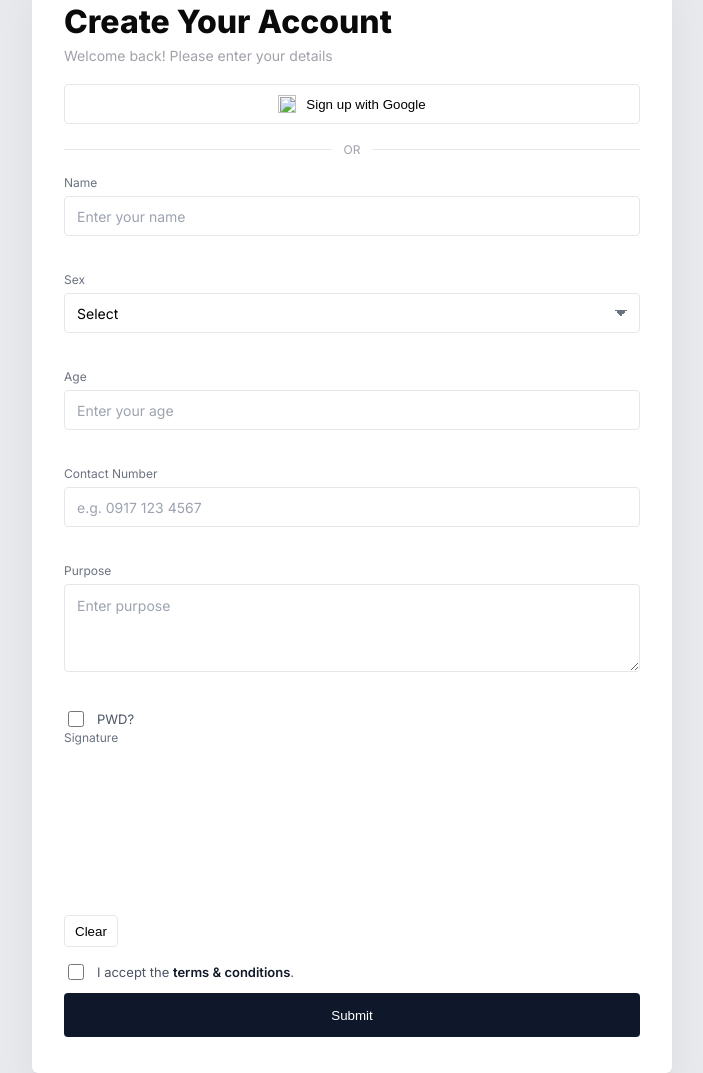
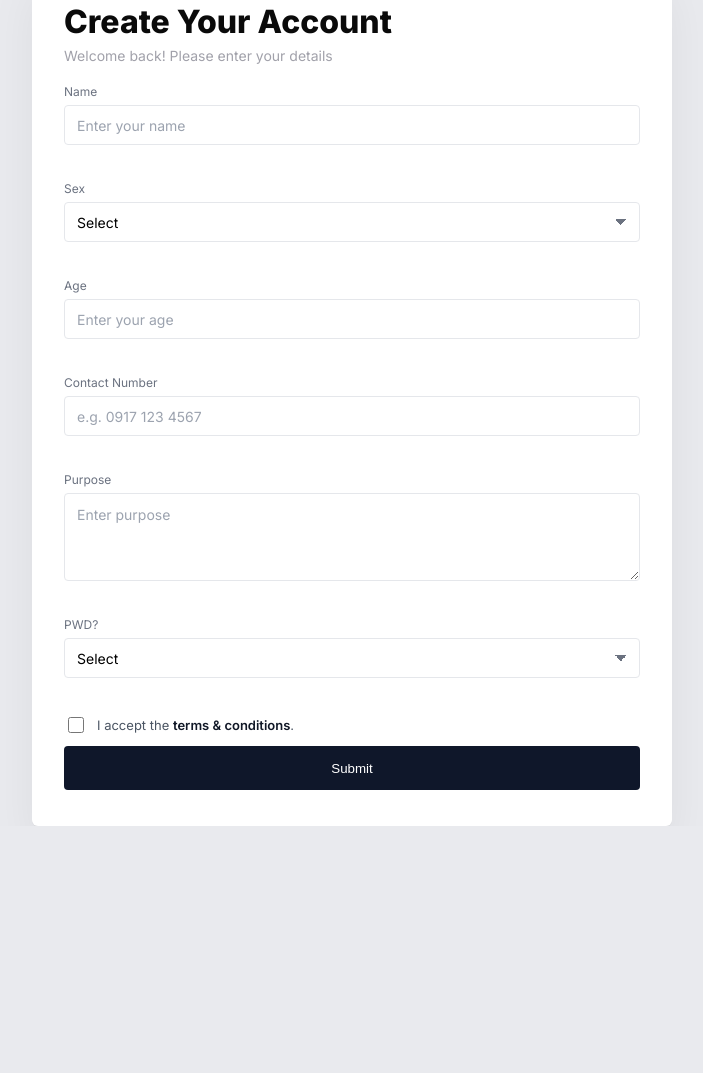
Before and after one commit to JaykeeAbaa/reg, a plain HTML site: page index.html in a window 1280 px wide. Shown: the part 33-1106 px from the top of the page, without its empty margins (288-991 px from the left). After the commit the page ends 859 px from the top, so only its background shows below. Drawn offline with Linux system fonts and the light colour scheme.

Commit message:
Update index.html

```diff
--- a/index.html
+++ b/index.html
@@ -16,12 +16,7 @@
           <h1 id="create-title" class="title">Create Your Account</h1>
           <p class="subtitle">Welcome back! Please enter your details</p>
 
-          <button class="btn btn--google" type="button">
-            <img src="https://www.gstatic.com/firebasejs/ui/2.0.0/images/auth/google.svg" alt="" class="icon" />
-            <span>Sign up with Google</span>
-          </button>
 
-          <div class="divider" role="separator" aria-label="or">OR</div>
 
           <form id="register-form" novalidate>
             <label class="field">
@@ -59,20 +54,15 @@
               <span class="field__error" aria-live="polite"></span>
             </label>
 
-            <label class="check">
-              <input type="checkbox" name="pwd" />
-              <span>PWD?</span>
+            <label class="field">
+              <span class="field__label">PWD?</span>
+              <select class="input select" name="pwd" required>
+                <option value="" selected disabled>Select</option>
+                <option>Yes</option>
+                <option>No</option>
+              </select>
+              <span class="field__error" aria-live="polite"></span>
             </label>
-
-            <div class="field">
-              <span class="field__label">Signature</span>
-              <div class="signature">
-                <canvas id="signature" width="560" height="160"></canvas>
-                <div>
-                  <button type="button" class="btn btn--ghost" id="clear-signature">Clear</button>
-                </div>
-              </div>
-            </div>
 
             <label class="check">
               <input type="checkbox" name="terms" required />
```
